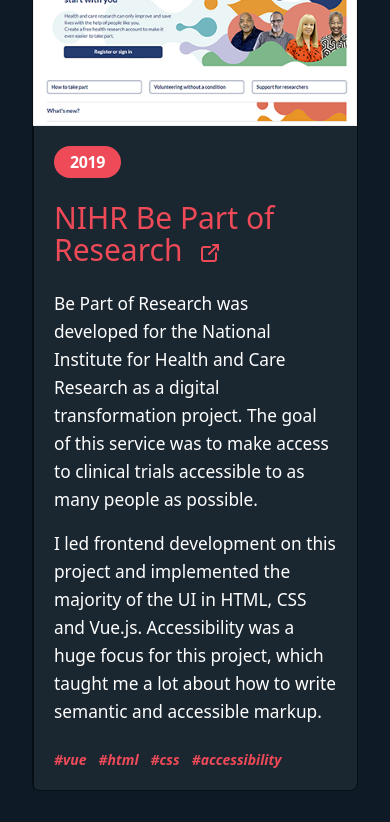
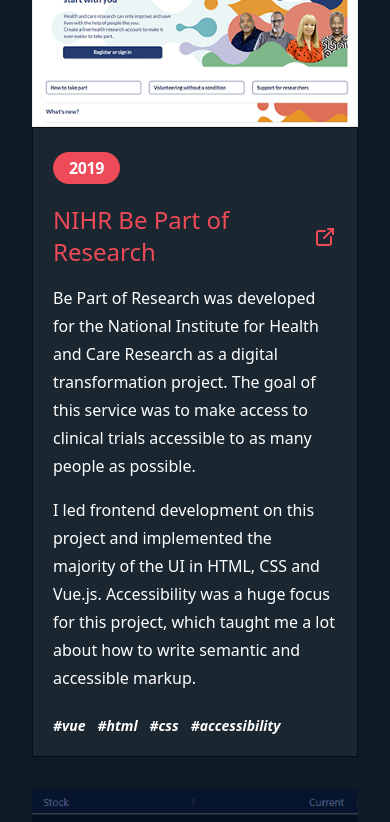
Before and after one commit to NeilioThom/portfolio, a React (Vite) app: page / in a window 390 px wide. Shown: the part 940-1762 px from the top of the page. Built offline with nearby package versions, Linux system fonts and the light colour scheme.

Commit message:
added footer, fixed some styling issues

```diff
--- a/src/App.tsx
+++ b/src/App.tsx
@@ -11,7 +11,7 @@
   return (
     <>
       <SiteHeader>
-        <div className="container mx-auto flex-1">
+        <div className="flex-1">
           <Title />
         </div>
         <ul className="list-none self-end flex space-x-5">
@@ -98,6 +98,11 @@
           tags={['react', 'api', 'websockets']}
         />
       </div>
+      <footer className="bg-indigo-dark mt-24 border-t border-black text-[#bebebe] text-sm">
+        <div className="container mx-auto py-4">
+          Thanks for visiting! This site was designed & developed by Neil Thom
+        </div>
+      </footer>
     </>
   )
 }
--- a/src/features/article/Article.tsx
+++ b/src/features/article/Article.tsx
@@ -24,25 +24,27 @@
 }
 
 export const Article = ({ textContent, pillText, img, tags, title, linkToUrl, ...rest }: Props) => (
-  <div className="h-full lg:flex bg-white/5 rounded-lg mx-auto border border-indigo-dark" {...rest}>
-    <div className="h-max lg:max-w-[400px]">
+  <div className="h-full items-stretch lg:flex rounded-lg mx-auto" {...rest}>
+    <div className="lg:h-full">
       <WithLink linkToUrl={linkToUrl}>
-        <img src={img} className="h-max w-full object-contain" />
+        <img src={img} className="w-full object-contain" />
       </WithLink>
     </div>
-    <div className="flex-1 p-5 border-l border-indigo-dark">
+    <div className="flex-1 p-5 bg-white/5 border border-indigo-dark">
       <Pill>{pillText}</Pill>
-      <Heading variant="secondary" tagName="h1" className="text-3xl my-6">
+      <div className="flex items-center">
+        <Heading variant="secondary" tagName="h1" className="text-2xl">
+          <WithLink linkToUrl={linkToUrl}>{title}</WithLink>
+        </Heading>
         <WithLink linkToUrl={linkToUrl}>
-          {title}
-          {linkToUrl && linkToUrl.length && <IconExternalLink className="inline ml-4" />}
+          {linkToUrl && linkToUrl.length && <IconExternalLink className="inline ml-4 text-primary" />}
         </WithLink>
-      </Heading>
+      </div>
       <p className="text-white text-base space-y-4 leading-7">{textContent}</p>
       <ul className="list-none flex space-x-3 mt-6 text-base">
         {tags &&
           tags.length &&
-          tags.map((tag) => <li className="rounded-full font-bold text-sm text-primary italic">#{tag}</li>)}
+          tags.map((tag) => <li className="rounded-full font-bold text-sm text-white italic">#{tag}</li>)}
       </ul>
     </div>
   </div>
--- a/src/features/pill/Pill.tsx
+++ b/src/features/pill/Pill.tsx
@@ -1,5 +1,7 @@
-export const Pill = ({ children }: React.HTMLAttributes<HTMLDivElement>) => (
-  <div className="bg-primary tracking-tight font-bold text-white w-max rounded-full px-4 py-1">
+import clsx from 'clsx'
+
+export const Pill = ({ className, children }: React.HTMLAttributes<HTMLDivElement>) => (
+  <div className={clsx('bg-primary tracking-tight font-bold text-white w-max rounded-full my-1 px-4 py-1', className)}>
     {children}
   </div>
-);
+)
--- a/src/index.css
+++ b/src/index.css
@@ -2,10 +2,18 @@
 @tailwind components;
 @tailwind utilities;
 
+@keyframes site-header-transition {
+  from { height: 200vh }
+  to { height: 200px }
+}
+
 .site-header {
+  animation-name: site-header-transition;
+  animation-duration: .8s;
+  animation-iteration-count: 1;
   background: #e12a4f;
   clip-path: polygon(100% 0, 0 0, 0 50%, 100% 100%);
-  min-height: 120px;
+  height: 200px;
   padding-top: 20px;
   padding-bottom: 100px;
   width: 100%;
--- a/tailwind.config.js
+++ b/tailwind.config.js
@@ -12,7 +12,7 @@
         display: ['Roboto'],
       },
       fontSize: {
-        base: '1.08em',
+        base: '1em',
       },
       container: {
         padding: '2em',
```
